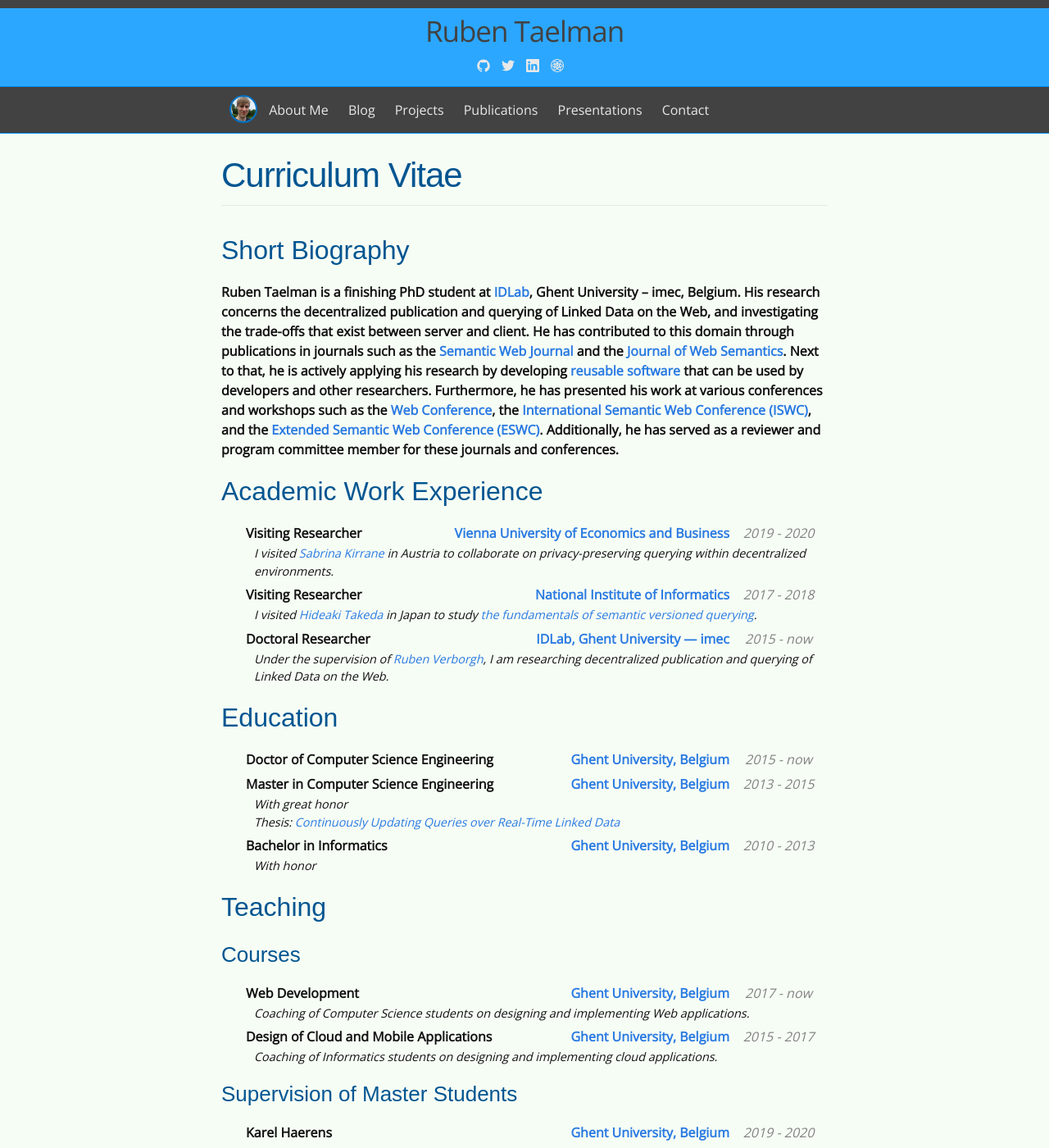
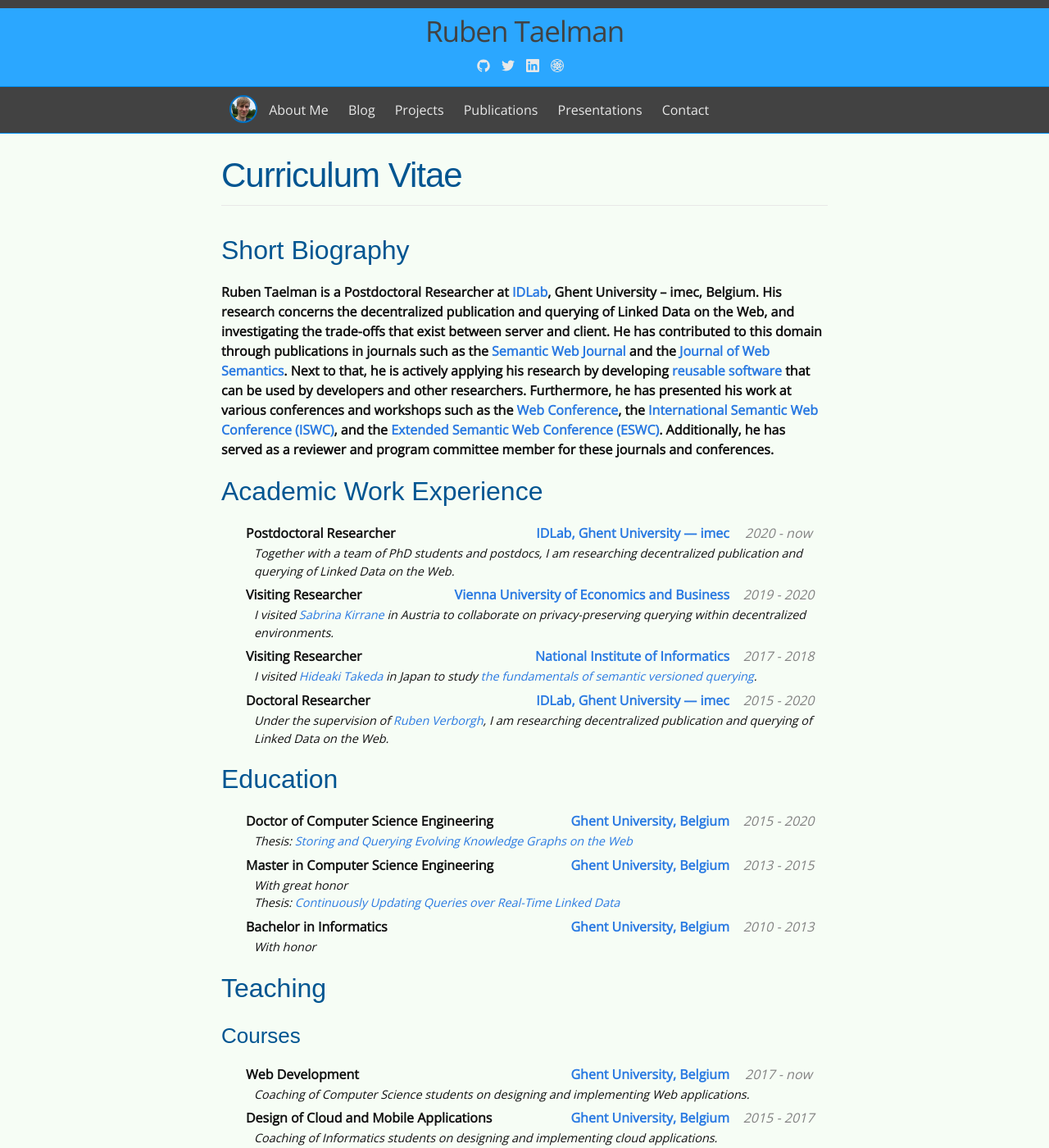
Before and after one commit to rubensworks/rubensworks.net, a Jekyll site: the page built from cv.md, in a window 1280 px wide and 1400 px high. Shown: the whole window at 82% size. Built offline with Jekyll 4.4.1, drawn with Linux system fonts in a browser that asks for light colours; some web fonts are replaced.

Commit message:
Update title and link to PhD thesis

```diff
--- a/about.html
+++ b/about.html
@@ -11,7 +11,7 @@ order: 0
 
 <p itemscope itemtype="http://schema.org/Person">
   My name is <span itemprop="name">Ruben Taelman</span>.
-  I am a <strong>Web</strong> <a href="/publications/">researcher</a> at <span itemprop="affiliation"><a href="http://www.ugent.be/ea/idlab/en" target="_blank">IDLab</a>, imec, Ghent University</span>
+  I am a <strong>Web</strong> <a href="/publications/">postdoctoral researcher</a> at <span itemprop="affiliation"><a href="http://www.ugent.be/ea/idlab/en" target="_blank">IDLab</a>, imec, Ghent University</span>
   with a focus on investigating <strong>decentralized</strong> <strong>publication</strong> and <strong>querying</strong> techniques for <strong>Linked Data</strong>.
 </p>
 
--- a/cv.md
+++ b/cv.md
@@ -8,7 +8,7 @@ show_in_nav: false
 ## Short Biography
 
 {:.cv-biography}
-Ruben Taelman is a finishing PhD student at [IDLab](http://www.ugent.be/ea/idlab/en), Ghent University – imec, Belgium.
+Ruben Taelman is a Postdoctoral Researcher at [IDLab](http://www.ugent.be/ea/idlab/en), Ghent University – imec, Belgium.
 His research concerns the decentralized publication and querying of Linked Data on the Web,
 and investigating the trade-offs that exist between server and client.
 He has contributed to this domain through publications in journals such as
@@ -25,6 +25,13 @@ Additionally, he has served as a reviewer and program committee member for these
 ## Academic Work Experience
 
 <ul class="cv-listing">
+{% include cv-listing.html
+    subject="Postdoctoral Researcher"
+    startdate="2020"
+    enddate="now"
+    location="[IDLab, Ghent University — imec](http://www.ugent.be/ea/idlab/en)"
+    description="Together with a team of PhD students and postdocs, I am researching decentralized publication and querying of Linked Data on the Web."
+%}
 {% include cv-listing.html
     subject="Visiting Researcher"
     startdate="2019"
@@ -44,7 +51,7 @@ Additionally, he has served as a reviewer and program committee member for these
 {% include cv-listing.html
     subject="Doctoral Researcher"
     startdate="2015"
-    enddate="now"
+    enddate="2020"
     location="[IDLab, Ghent University — imec](http://www.ugent.be/ea/idlab/en)"
     description="Under the supervision of [Ruben Verborgh](https://ruben.verborgh.org/),
     I am researching decentralized publication and querying of Linked Data on the Web."
@@ -57,9 +64,9 @@ Additionally, he has served as a reviewer and program committee member for these
 {% include cv-listing.html
     subject="Doctor of Computer Science Engineering"
     startdate="2015"
-    enddate="now"
+    enddate="2020"
     location="Ghent University, Belgium"
-    description=""
+    description="Thesis: [Storing and Querying Evolving Knowledge Graphs on the Web](https://phd.rubensworks.net/)"
 %}
 {% include cv-listing.html
     subject="Master in Computer Science Engineering"
@@ -67,7 +74,7 @@ Additionally, he has served as a reviewer and program committee member for these
     enddate="2015"
     location="Ghent University, Belgium"
     description="With great honor
-    <br />Thesis: [Continuously Updating Queries over Real-Time Linked Data](http://localhost:4000/publications/taelman_mastersthesis/)"
+    <br />Thesis: [Continuously Updating Queries over Real-Time Linked Data](https://www.rubensworks.net/publications/taelman_mastersthesis/)"
 %}
 {% include cv-listing.html
     subject="Bachelor in Informatics"
--- a/index.html
+++ b/index.html
@@ -6,7 +6,7 @@ layout: default
 
   <p class="intro">
     Hi!<br />
-    I'm <a href="/about/">Ruben Taelman</a>, a <strong>Web</strong> <a href="/publications/">researcher</a> at <span itstrongprop="affiliation"><a href="http://www.ugent.be/ea/idlab/en" target="_blank">IDLab</a></span>,<br />
+    I'm <a href="/about/">Ruben Taelman</a>, a <strong>Web</strong> <a href="/publications/">postdoctoral researcher</a> at <span itstrongprop="affiliation"><a href="http://www.ugent.be/ea/idlab/en" target="_blank">IDLab</a></span>,<br />
 	with a focus on <strong>decentralization</strong>, <strong>Linked Data</strong> <strong>publishing</strong> and <strong>querying</strong>.<br />
 	<br />
 	<a href="/research_goals/">My goal</a> is to make data accessible for <em>everyone</em> by providing<br />
```
Also changed, not shown: _bibliography/references.bib (+15 -2 lines).
